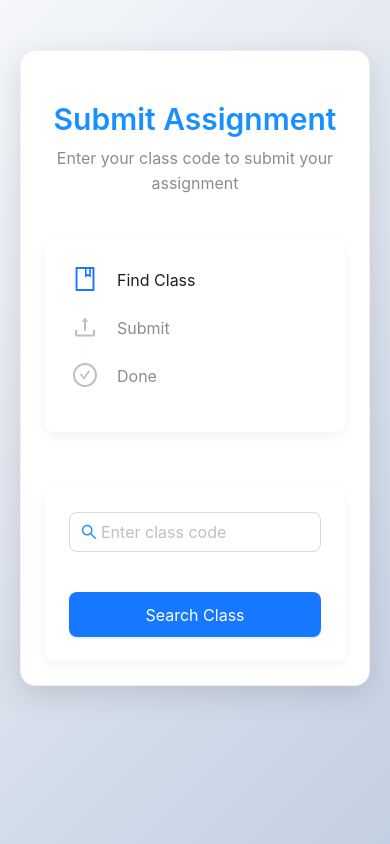
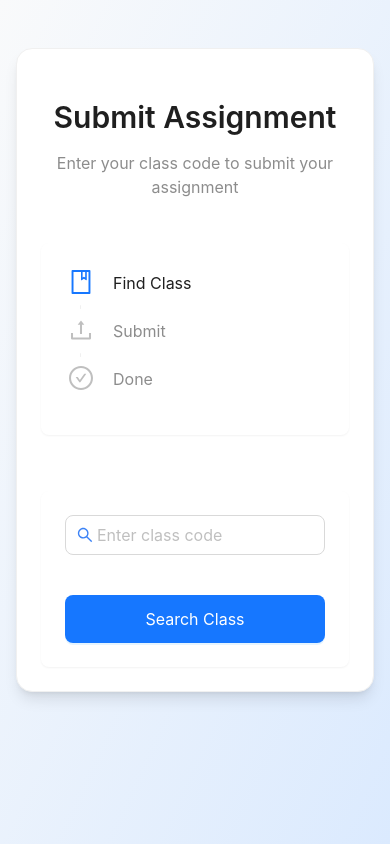
Before and after one commit to Duy-Thong/CopyCheck, a React (Create React App) app: page /submit in a window 390 px wide. Built offline with nearby package versions, Linux system fonts and the light colour scheme; no server answers.

Commit message:
Refactor SubmitAssignment component styles for improved UI; implement Tailwind CSS classes for consistency and responsiveness

```diff
--- a/src/components/Login.jsx
+++ /dev/null
@@ -1,62 +0,0 @@
-import React from 'react';
-import { Layout, Card, Form, Input, Button } from 'antd';
-
-const { Content } = Layout;
-
-const Login = () => {
-  const onFinish = (values) => {
-    console.log('Login values:', values);
-    // Add login logic here
-  };
-
-  return (
-    <Layout style={{
-      minHeight: '100vh',
-      display: 'flex',
-      alignItems: 'center',
-      justifyContent: 'center',
-      background: '#f5f5f5'
-    }}>
-      <Content style={{
-        position: 'absolute',
-        top: '50%',
-        left: '50%',
-        transform: 'translate(-50%, -50%)',
-        width: '100%',
-        maxWidth: 420,
-        padding: '24px'
-      }}>
-        <Card bordered={false} style={{ width: '100%', boxShadow: '0 4px 12px rgba(0,0,0,0.08)' }}>
-          <h2 style={{ textAlign: 'center', marginBottom: '24px' }}>Login</h2>
-          <Form
-            name="login"
-            onFinish={onFinish}
-            layout="vertical"
-          >
-            <Form.Item
-              label="Email"
-              name="email"
-              rules={[{ required: true, message: 'Please input your email!' }]}
-            >
-              <Input />
-            <Form.Item
-              label="Password"
-              name="password"
-              rules={[{ required: true, message: 'Please input your password!' }]}
-            >
-              <Input.Password />
-            </Form.Item>
-            </Form.Item>
-            <Form.Item>
-              <Button type="primary" htmlType="submit" block>
-                Login
-              </Button>
-            </Form.Item>
-          </Form>
-        </Card>
-      </Content>
-    </Layout>
-  );
-};
-
-export default Login;
--- a/src/pages/SubmitAssignment.jsx
+++ b/src/pages/SubmitAssignment.jsx
@@ -200,10 +200,10 @@ const SubmitAssignment = () => {
               rules={[{ required: true, message: 'Please enter class code' }]}
             >
               <Input
-                prefix={<SearchOutlined style={{ color: '#1890ff' }} />}
+                prefix={<SearchOutlined className="text-blue-500" />}
                 placeholder="Enter class code"
                 size="large"
-                style={{ borderRadius: '8px' }}
+                className="rounded-lg"
               />
             </Form.Item>
             <Button
@@ -212,11 +212,7 @@ const SubmitAssignment = () => {
               loading={loading}
               block
               size="large"
-              style={{
-                height: '45px',
-                borderRadius: '8px',
-                marginTop: '16px'
-              }}
+              className="h-12 rounded-lg mt-4"
             >
               Search Class
             </Button>
@@ -230,42 +226,35 @@ const SubmitAssignment = () => {
             onFinish={handleSubmit}
             layout="vertical"
           >
-            <Card
-              className="class-info"
-              style={{
-                marginBottom: '24px',
-                borderRadius: '8px',
-                borderLeft: '4px solid #1890ff'
-              }}
-            >
+            <Card className="mb-6 rounded-lg border-l-4 border-l-blue-500">
               <Space direction="vertical" size="small">
-                <div style={{ display: 'flex', alignItems: 'center', gap: '8px' }}>
-                  <BookOutlined style={{ color: '#1890ff', fontSize: '18px' }} />
+                <div className="flex items-center gap-2">
+                  <BookOutlined className="text-blue-500 text-lg" />
                   <Text strong>Class: {classData?.className}</Text>
                 </div>
-                <div style={{ display: 'flex', alignItems: 'center', gap: '8px' }}>
-                  <TeamOutlined style={{ color: '#1890ff', fontSize: '18px' }} />
+                <div className="flex items-center gap-2">
+                  <TeamOutlined className="text-blue-500 text-lg" />
                   <Text strong>Teacher: {teacherData?.displayName}</Text>
                 </div>
-                <div style={{ display: 'flex', alignItems: 'center', gap: '8px' }}>
-                  <IdcardOutlined style={{ color: '#1890ff', fontSize: '18px' }} />
+                <div className="flex items-center gap-2">
+                  <IdcardOutlined className="text-blue-500 text-lg" />
                   <Text strong>Class Code: {classData?.classCode}</Text>
                 </div>
-                <Text type="secondary" style={{ marginTop: '8px' }}>
+                <Text type="secondary" className="mt-2">
                   {classData?.description}
                 </Text>
               </Space>
             </Card>
 
-            <Space direction="vertical" size="large" style={{ width: '100%' }}>
+            <Space direction="vertical" size="large" className="w-full">
               <Form.Item
                 name="studentName"
                 label="Full Name"
                 rules={[{ required: true, message: 'Please enter your name' }]}
               >
                 <Input
-                  prefix={<UserOutlined style={{ color: '#1890ff' }} />}
-                  style={{ borderRadius: '8px' }}
+                  prefix={<UserOutlined className="text-blue-500" />}
+                  className="rounded-lg"
                 />
               </Form.Item>
 
@@ -274,7 +263,7 @@ const SubmitAssignment = () => {
                 label="Student ID"
                 rules={[{ required: true, message: 'Please enter your student ID' }]}
               >
-                <Input style={{ borderRadius: '8px' }} />
+                <Input className="rounded-lg" />
               </Form.Item>
 
               <Form.Item
@@ -285,7 +274,7 @@ const SubmitAssignment = () => {
                   { type: 'email', message: 'Please enter a valid email' }
                 ]}
               >
-                <Input style={{ borderRadius: '8px' }} />
+                <Input className="rounded-lg" />
               </Form.Item>
 
               <Form.Item
@@ -296,11 +285,7 @@ const SubmitAssignment = () => {
                 <Upload {...uploadProps}>
                   <Button
                     icon={<UploadOutlined />}
-                    style={{
-                      height: '45px',
-                      borderRadius: '8px',
-                      width: '100%'
-                    }}
+                    className="h-12 rounded-lg w-full"
                   >
                     Select File
                   </Button>
@@ -313,10 +298,7 @@ const SubmitAssignment = () => {
                 loading={loading}
                 block
                 size="large"
-                style={{
-                  height: '45px',
-                  borderRadius: '8px'
-                }}
+                className="h-12 rounded-lg"
               >
                 Submit Assignment
               </Button>
@@ -329,12 +311,12 @@ const SubmitAssignment = () => {
           <Result
             status="success"
             title={
-              <Title level={3} style={{ color: '#52c41a' }}>
+              <Title level={3} className="text-green-500">
                 Assignment Submitted Successfully!
               </Title>
             }
             subTitle={
-              <Text style={{ fontSize: '16px' }}>
+              <Text className="text-base">
                 Your assignment has been submitted to {classData?.className}
               </Text>
             }
@@ -343,10 +325,7 @@ const SubmitAssignment = () => {
                 type="primary"
                 key="new"
                 size="large"
-                style={{
-                  height: '45px',
-                  borderRadius: '8px'
-                }}
+                className="h-12 rounded-lg"
                 onClick={() => {
                   setCurrentStep(0);
                   setClassData(null);
@@ -366,56 +345,28 @@ const SubmitAssignment = () => {
 
   return (
     <Layout>
-      <Content
-        style={{
-          minHeight: '100vh',
-          background: 'linear-gradient(135deg, #f5f7fa 0%, #c3cfe2 100%)',
-          padding: '50px 20px'
-        }}
-      >
-        <Card
-          style={{
-            maxWidth: 800,
-            margin: '0 auto',
-            borderRadius: '15px',
-            boxShadow: '0 8px 30px rgba(0,0,0,0.12)'
-          }}
-        >
-          <Space direction="vertical" size="large" style={{ width: '100%' }}>
-            <div style={{ textAlign: 'center', marginBottom: '20px' }}>
-              <Title level={2} style={{
-                color: '#1890ff',
-                marginBottom: '8px',
-                fontWeight: 600
-              }}>
+      <Content className="min-h-screen bg-gradient-to-br from-gray-50 to-blue-100 py-12 px-4">
+        <Card className="max-w-3xl mx-auto rounded-2xl shadow-lg">
+          <Space direction="vertical" size="large" className="w-full">
+            <div className="text-center mb-5">
+              <Title level={2} className="text-blue-500 mb-2 font-semibold">
                 Submit Assignment
               </Title>
-              <Text type="secondary" style={{ fontSize: '16px' }}>
+              <Text type="secondary" className="text-base">
                 Enter your class code to submit your assignment
               </Text>
             </div>
 
             <Steps
               current={currentStep}
-              style={{
-                marginBottom: 32,
-                boxShadow: '0 4px 12px rgba(0,0,0,0.05)',
-                padding: '24px',
-                borderRadius: '8px',
-                background: '#fff'
-              }}
+              className="mb-8 shadow-sm p-6 rounded-lg bg-white"
             >
               <Step title="Find Class" icon={<BookOutlined />} />
               <Step title="Submit" icon={<UploadOutlined />} />
               <Step title="Done" icon={<CheckCircleOutlined />} />
             </Steps>
 
-            <div className="step-content" style={{
-              background: '#fff',
-              padding: '24px',
-              borderRadius: '8px',
-              boxShadow: '0 4px 12px rgba(0,0,0,0.05)'
-            }}>
+            <div className="bg-white p-6 rounded-lg shadow-sm">
               {renderStepContent()}
             </div>
           </Space>
```
